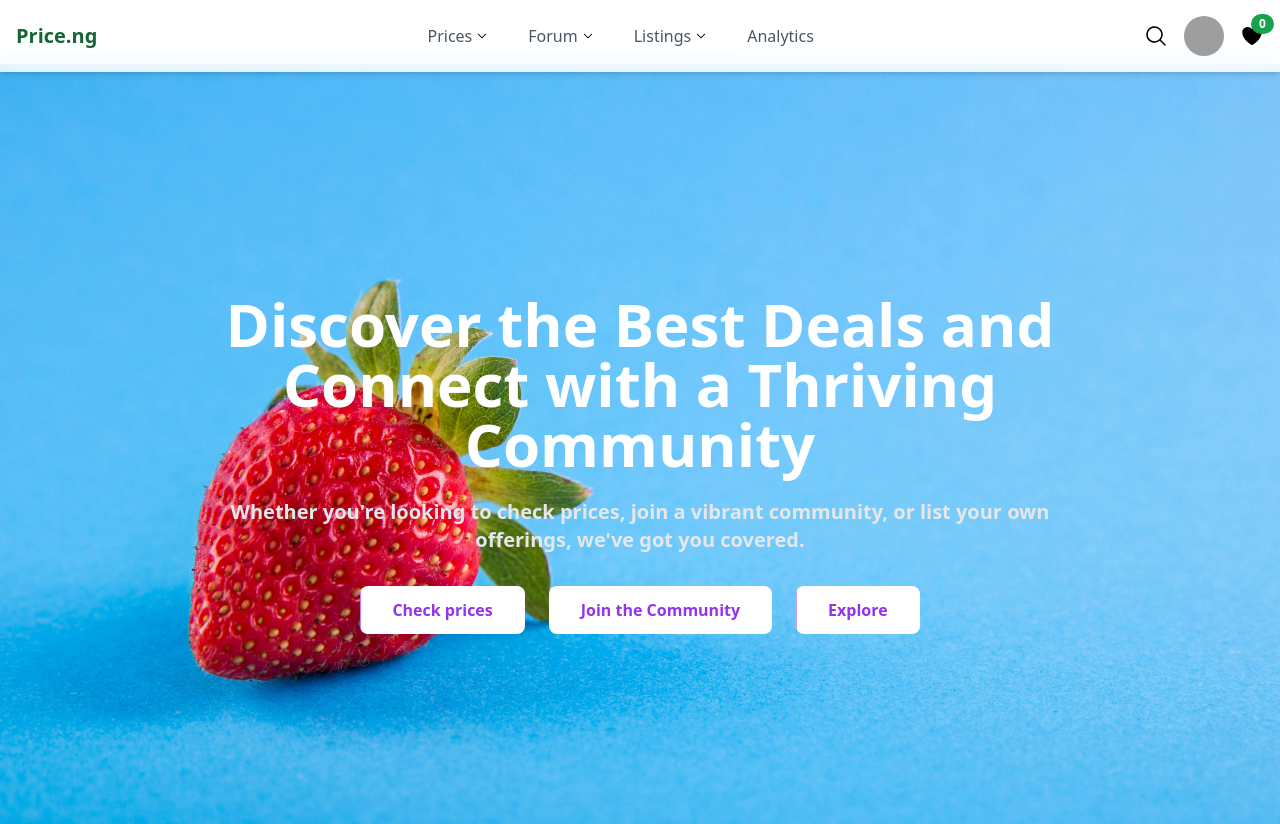
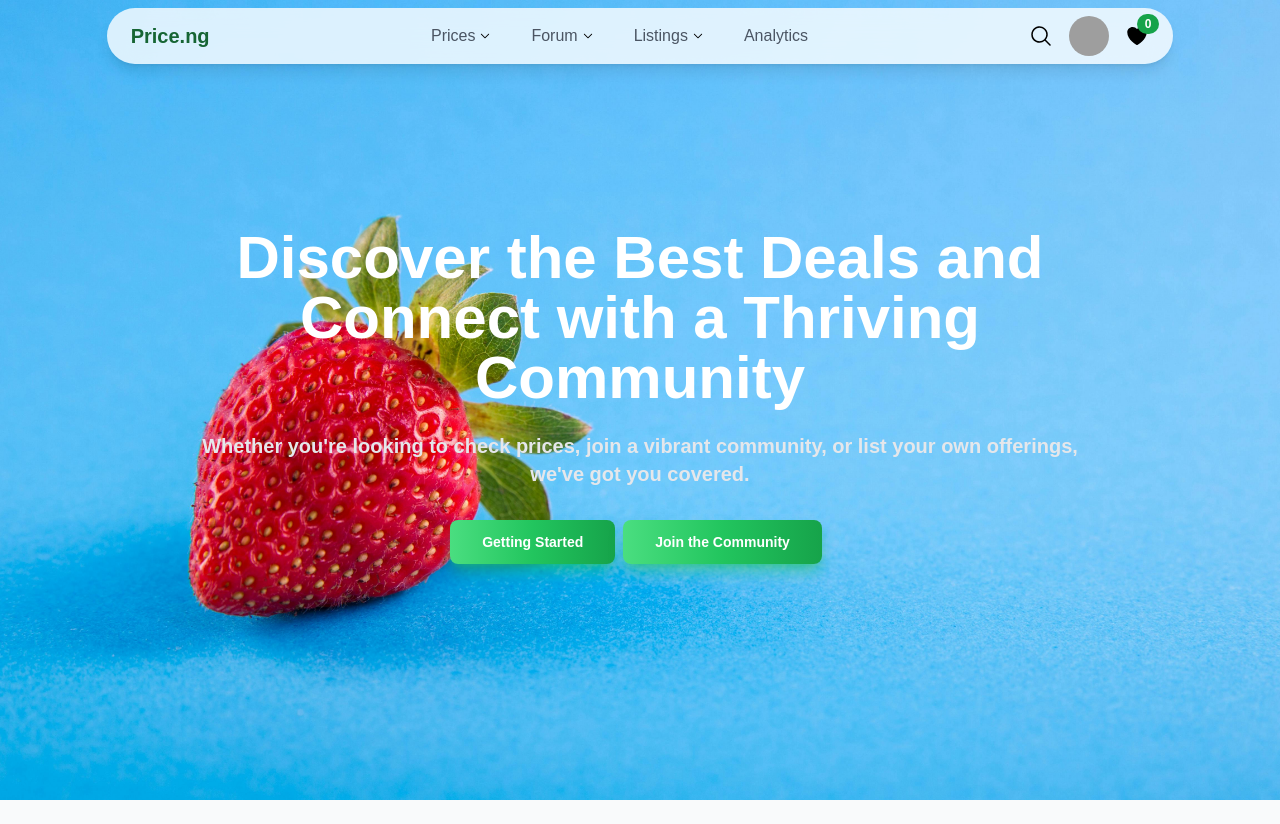
Before and after one commit to DivineAde/Price-Nigeria, a Next.js app: page / in a window 1280 px wide. Shown: the top 824 px of the page. Built offline with nearby package versions, Linux system fonts and the light colour scheme; grey boxes are pictures that could not be loaded.

Commit message:
new-feat

```diff
--- a/app/(home)/blog/[slug]/page.jsx
+++ b/app/(home)/blog/[slug]/page.jsx
@@ -141,7 +141,7 @@ const BlogPost = () => {
   const relatedPosts = posts.filter((p) => p.id !== post.id);
 
   return (
-    <div className="min-h-screen bg-gradient-to-br from-green-50 via-white to-green-100 mt-16">
+    <div className="min-h-screen bg-gradient-to-br from-green-50 via-white to-green-100">
       <div className="container mx-auto px-4 py-12">
         {/* Back Button */}
         <Link
--- a/app/layout.js
+++ b/app/layout.js
@@ -1,8 +1,19 @@
 import { Inter } from "next/font/google";
+import { Geist, Geist_Mono } from "next/font/google";
 import "./globals.css";
 import { CartProvider } from "@/context/CartContext";
 import Navbar from "@/components/Navbar";
 import Footer from "@/components/Footer";
+
+const geistSans = Geist({
+  variable: "--font-geist-sans",
+  subsets: ["latin"],
+});
+
+const geistMono = Geist_Mono({
+  variable: "--font-geist-mono",
+  subsets: ["latin"],
+});
 
 const inter = Inter({
   variable: "--font-inter",
@@ -17,12 +28,8 @@ export const metadata = {
 export default function RootLayout({ children }) {
   return (
     <html lang="en">
-      <body className={`${inter.variable} font-sans antialiased`}>
-        <CartProvider>
-
-            {children}
-
-        </CartProvider>
+      <body className={`${geistSans.variable} ${geistMono.variable}`}>
+        <CartProvider>{children}</CartProvider>
       </body>
     </html>
   );
--- a/components/Hero.jsx
+++ b/components/Hero.jsx
@@ -18,7 +18,7 @@ const HeroSection = () => {
   }, []);
 
   return (
-    <section className="relative py-20 mt-16 h-screen flex items-center overflow-hidden">
+    <section className="relative py-20 h-screen flex items-center overflow-hidden">
       {/* Background Images with Effect */}
       <div className="absolute inset-0 transition-opacity duration-1000 ease-in-out">
         {images.map((image, index) => (
@@ -59,23 +59,21 @@ const HeroSection = () => {
           </p>
 
           {/* Interactive Buttons */}
-          <div className="flex flex-col sm:flex-row justify-center space-y-4 sm:space-y-0 sm:space-x-6">
-            <button className="relative px-8 py-3 bg-white text-purple-600 font-semibold rounded-lg overflow-hidden transition-all duration-500 hover:text-white hover:bg-transparent hover:ring-2 hover:ring-white hover:ring-offset-2">
-              <span className="relative z-10">Check prices</span>
-              <span className="absolute inset-0 bg-purple-600 transform -translate-x-full group-hover:translate-x-0 transition-transform duration-500"></span>
+          <div className="flex flex-col sm:flex-row justify-center w-full">
+            <button className="font-semibold px-8 py-3 bg-gradient-to-r from-green-400 via-green-500 to-green-600  text-white overflow-hidden transition-all duration-500 hover:bg-gradient-to-br focus:ring-4 focus:outline-none  focus:ring-green-300 shadow-lg shadow-green-500/50 rounded-lg text-sm me-2 mb-2">
+              Getting Started
             </button>
 
+            <button className="font-semibold px-8 py-3 bg-gradient-to-r from-green-400 via-green-500 to-green-600  text-white overflow-hidden transition-all duration-500 hover:bg-gradient-to-br focus:ring-4 focus:outline-none  focus:ring-green-300 shadow-lg shadow-green-500/50 rounded-lg text-sm me-2 mb-2">
+              Join the Community
+            </button>
 
-
-            <button className="relative px-8 py-3 bg-white text-purple-600 font-semibold rounded-lg overflow-hidden transition-all duration-500 hover:text-white hover:bg-transparent hover:ring-2 hover:ring-white hover:ring-offset-2">
-              <span className="relative z-10">Join the Community</span>
-              <span className="absolute inset-0 bg-purple-600 transform -translate-x-full group-hover:translate-x-0 transition-transform duration-500"></span>
-            </button>
+            {/*
 
             <button className="relative px-8 py-3 bg-white text-purple-600 font-semibold rounded-lg overflow-hidden transition-all duration-500 hover:text-white hover:bg-transparent hover:ring-2 hover:ring-white hover:ring-offset-2">
               <span className="relative z-10">Explore</span>
               <span className="absolute inset-0 bg-purple-600 transform -translate-x-full group-hover:translate-x-0 transition-transform duration-500"></span>
-            </button>
+            </button>*/}
           </div>
         </div>
       </div>
--- a/components/Navbar.jsx
+++ b/components/Navbar.jsx
@@ -12,6 +12,7 @@ import {
   BookmarkIcon,
 } from "@heroicons/react/24/solid";
 import { Avatar, AvatarFallback, AvatarImage } from "@/components/ui/avatar";
+
 import Link from "next/link";
 
 const Navbar = () => {
@@ -109,10 +110,10 @@ const Navbar = () => {
 
   return (
     <>
-      <header className="fixed top-0 left-0 w-full z-50 h-16">
+      <header className="fixed left-0 right-0 z-50">
         {/* Glassmorphism Background */}
-        <div className="backdrop-blur-md bg-white/80 shadow-md">
-          <nav className="container mx-auto px-4 py-[16px] flex items-center justify-between">
+        <div className="backdrop-blur-md bg-white/80 shadow-lg rounded-full my-2 mx-auto w-5/6">
+          <nav className="container mx-auto px-6 py-2 flex items-center justify-between">
             <a href="/" className="text-xl font-bold text-green-800">
               Price.ng
             </a>
@@ -129,7 +130,7 @@ const Navbar = () => {
                   <div className="flex items-center space-x-1 p-2 hover:bg-gray-100 transition-colors duration-200 rounded-md">
                     <a
                       href={`/dashboard/${item}`}
-                      className="text-gray-600 hover:text-gray-800"
+                      className="text-gray-600 hover:text-gray-800 text-md"
                     >
                       {item.charAt(0).toUpperCase() + item.slice(1)}
                     </a>
@@ -208,7 +209,7 @@ const Navbar = () => {
 
         {/* Mobile Menu */}
         {isOpen && (
-          <div className="md:hidden bg-transparent h-screen backdrop-blur-md shadow-lg">
+          <div className="md:hidden bg-white w-full h-screen backdrop-blur-md shadow-lg">
             <div className="px-4 pt-2 pb-4 space-y-2">
               {Object.keys(dropdownContent).map((item) => (
                 <a
```
Also changed, not shown: app/(login)/login/page.jsx (indentation only).
